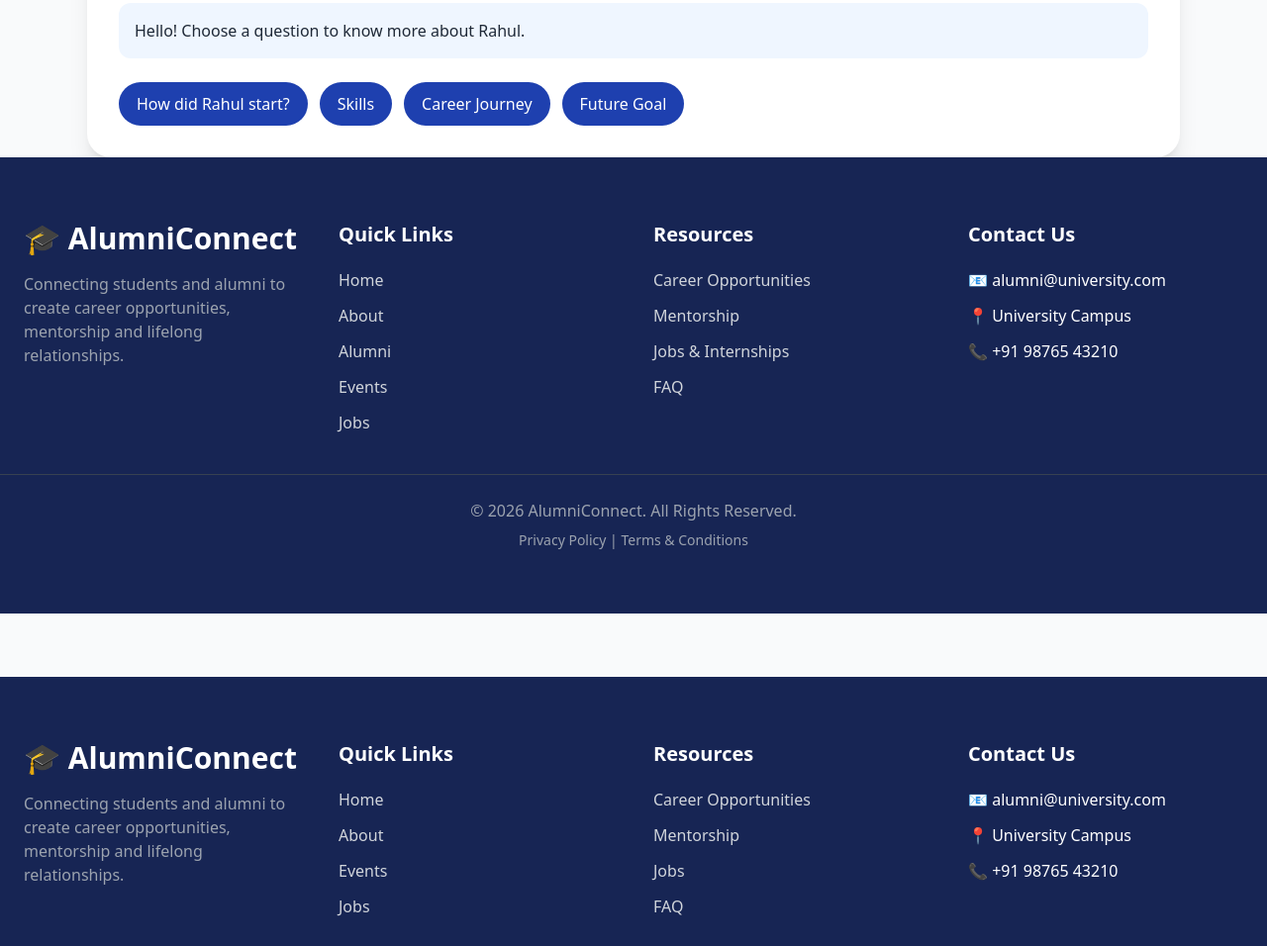
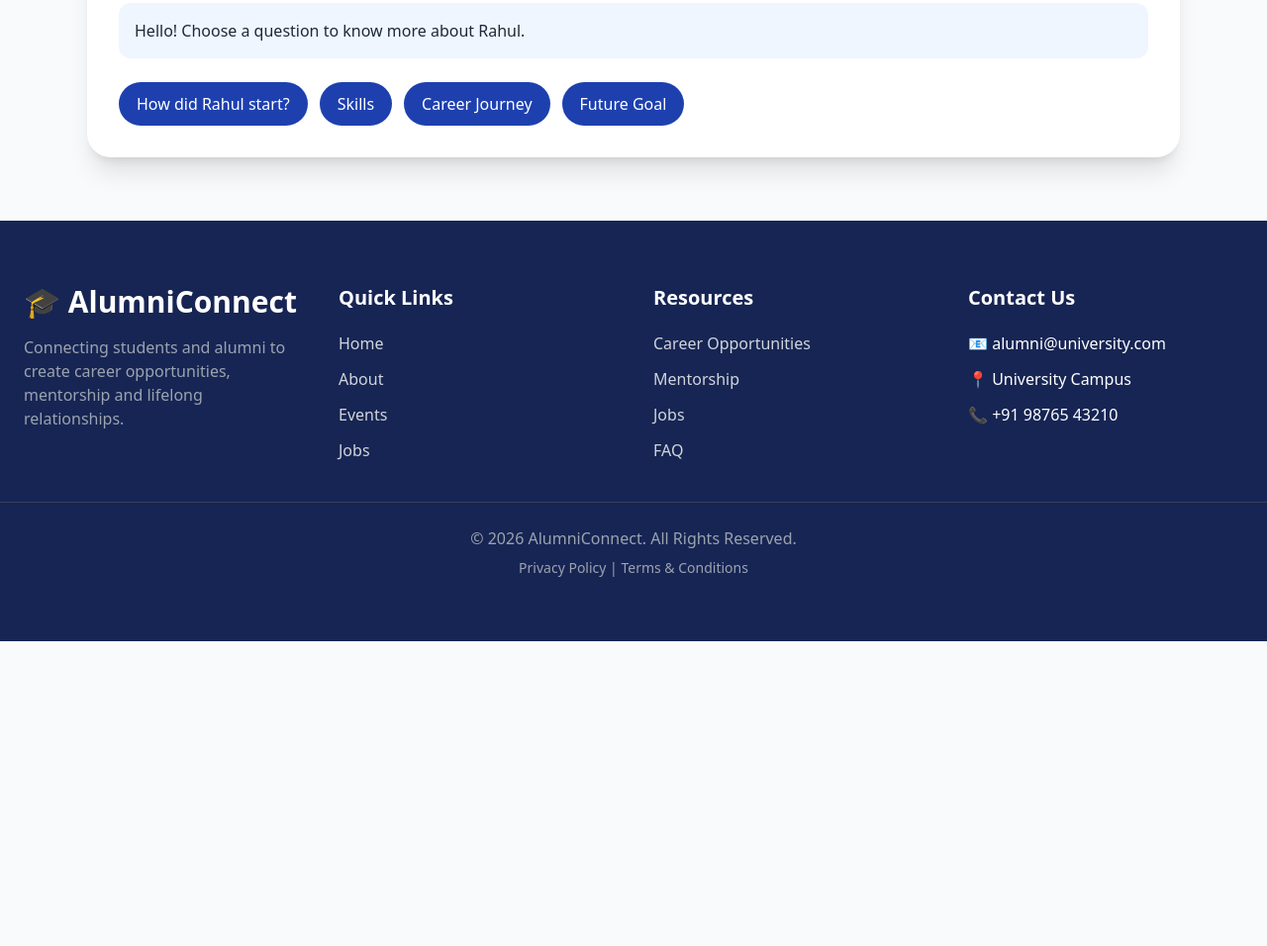
Before and after one commit to naksum07/alumni_project, a plain HTML site: page frontend/pages/profiles/Rahul-Sharma.html in a window 1280 px wide. Shown: the part 2677-3633 px from the top of the page at 99% size. After the commit the page ends 3325 px from the top, so only its background shows below. Drawn offline with nearby package versions, Linux system fonts and the light colour scheme.

Commit message:
Update Rahul-Sharma.html

```diff
--- a/frontend/pages/profiles/Rahul-Sharma.html
+++ b/frontend/pages/profiles/Rahul-Sharma.html
@@ -555,54 +555,6 @@
 
 
 
-<!-- FOOTER -->
-
-
-<footer class="bg-blue-950 text-white py-16">
-  <div class="max-w-7xl mx-auto px-6 grid md:grid-cols-4 gap-10">
-
-    <div>
-      <h2 class="text-3xl font-bold">🎓 AlumniConnect</h2>
-      <p class="mt-4 text-gray-400">
-        Connecting students and alumni to create career
-        opportunities, mentorship and lifelong relationships.
-      </p>
-    </div>
-
-    <div>
-      <h3 class="text-xl font-semibold mb-5">Quick Links</h3>
-      <ul class="space-y-3 text-gray-300">
-        <li><a href="../index.html"            class="hover:text-yellow-400">Home</a></li>
-        <li><a href="../about.html"            class="hover:text-yellow-400">About</a></li>
-        <li><a href="../alumni-directory.html" class="hover:text-yellow-400">Alumni</a></li>
-        <li><a href="../events.html"           class="hover:text-yellow-400">Events</a></li>
-        <li><a href="../jobs.html"             class="hover:text-yellow-400">Jobs</a></li>
-      </ul>
-    </div>
-
-    <div>
-      <h3 class="text-xl font-semibold mb-5">Resources</h3>
-      <ul class="space-y-3 text-gray-300">
-        <li>Career Opportunities</li>
-        <li>Mentorship</li>
-        <li>Jobs &amp; Internships</li>
-        <li>FAQ</li>
-      </ul>
-    </div>
-
-    <div>
-      <h3 class="text-xl font-semibold mb-5">Contact Us</h3>
-      <p>📧 alumni@university.com</p>
-      <p class="mt-3">📍 University Campus</p>
-      <p class="mt-3">📞 +91 98765 43210</p>
-    </div>
-  </div>
-
-  <div class="border-t border-gray-700 mt-10 pt-6 text-center text-gray-400">
-    <p>&copy; 2026 AlumniConnect. All Rights Reserved.</p>
-    <p class="mt-2 text-sm">Privacy Policy | Terms &amp; Conditions</p>
-  </div>
-</footer>
 
 
 
```
